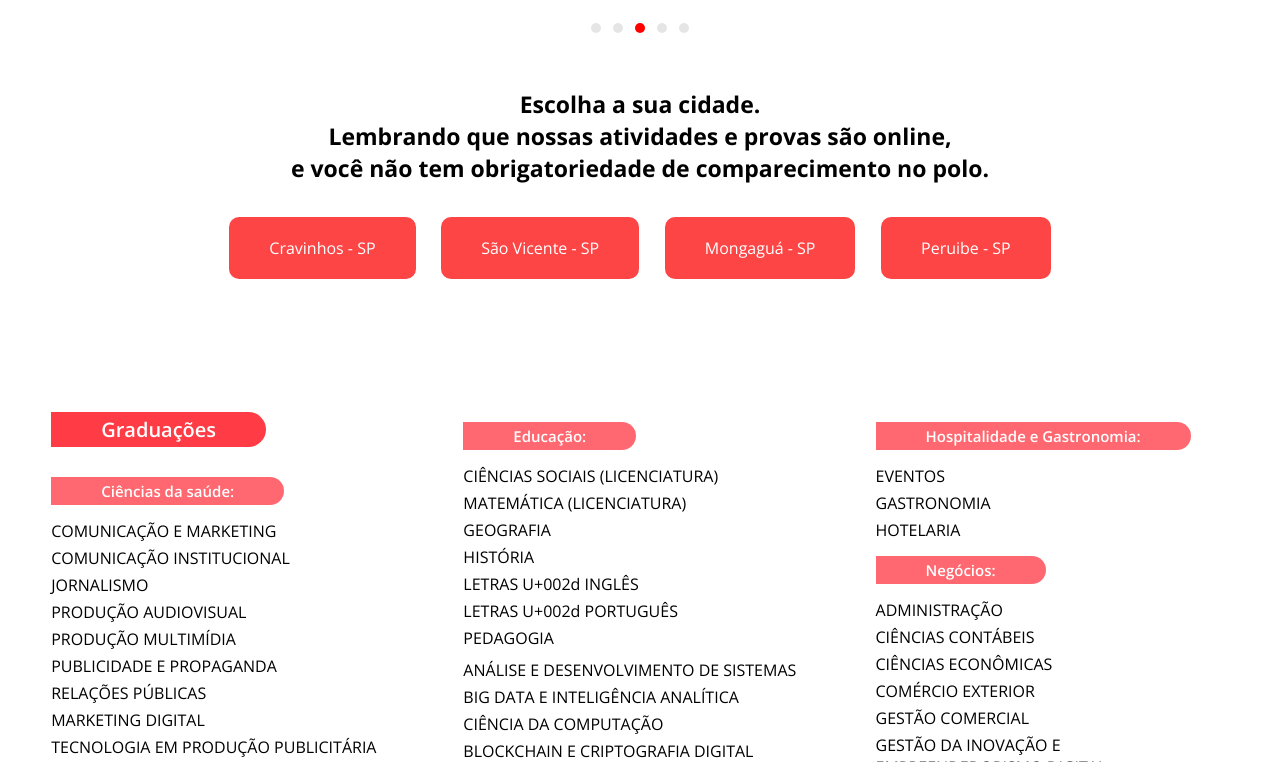
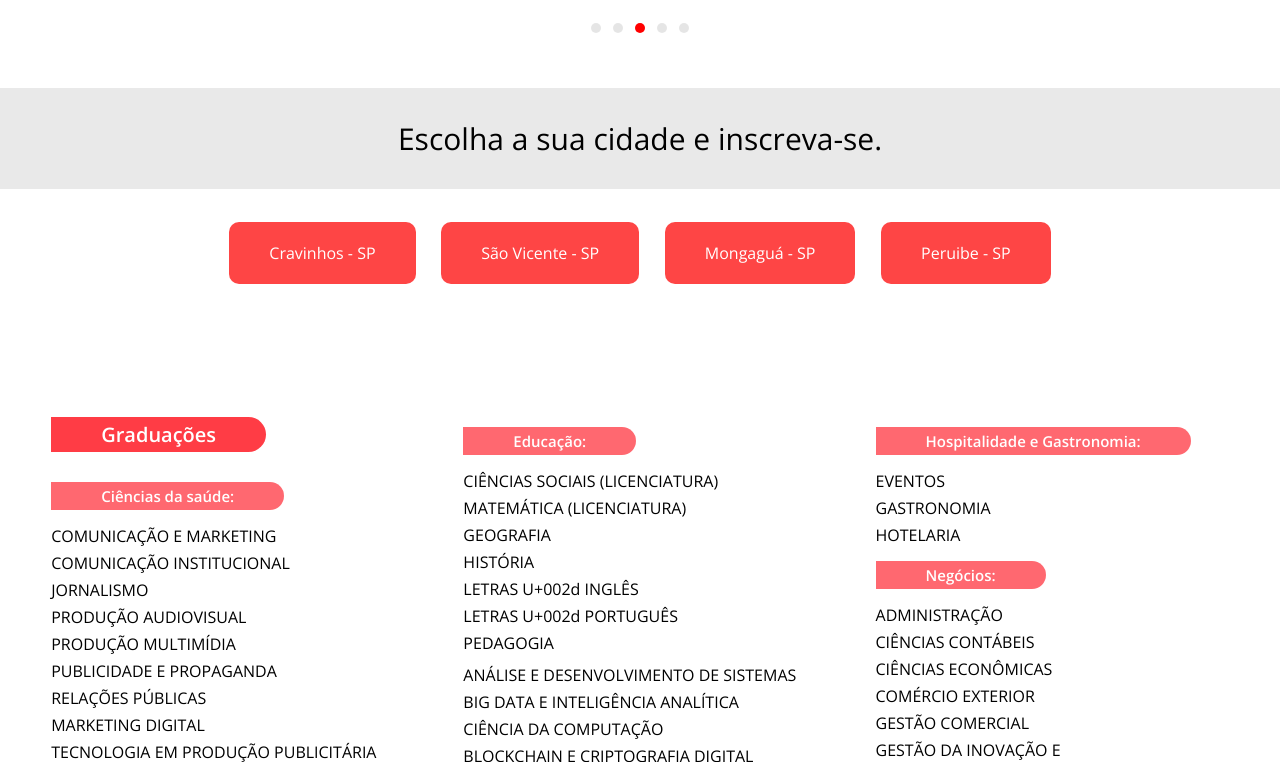
Before and after one commit to JLK-Tecnologias/Fmu, a Next.js app: page / in a window 1280 px wide. Shown: the part 1678-2440 px from the top of the page. Built offline with nearby package versions, Linux system fonts and the light colour scheme.

Commit message:
Final? não kkkk, ainda falta arrumar todo o codigo

```diff
--- a/app/components/Footer.module.css
+++ b/app/components/Footer.module.css
@@ -53,7 +53,7 @@ width: 30%;
     border-bottom: 1px solid white;
 }
 .box span{
-    font-size: 13px;
+    font-size: 16px;
 }
 .icon{
     display: inline-block;
--- a/app/components/NotFind.module.css
+++ b/app/components/NotFind.module.css
@@ -29,7 +29,7 @@
     height: 100%;
    }
    .imgmec{
-
+      margin-bottom: 150px;
    }
    .imgmec .image{
     width: 100%;
--- a/app/components/Section.most-wanted.js
+++ b/app/components/Section.most-wanted.js
@@ -154,15 +154,12 @@ export default function Wanted() {
         </Swiper>
 
         {/* {showPopup && <Popup handlePopupToggle={handlePopupToggle} />} */}
-
-        <div>
+      </Container>
+      <div>
           <div className={styles.divEscolha}>
-            <h2>
-              Escolha a sua cidade.
-              <br />
-              Lembrando que nossas atividades e provas são online, <br /> e você
-              não tem obrigatoriedade de comparecimento no polo.
-            </h2>
+            <h1>
+              Escolha a sua cidade e inscreva-se.
+            </h1>
           </div>
           <div className={styles.nav}>
             <a href="https://inscricoes.fmu.br?ag=545830182" target="_blank">
@@ -179,7 +176,6 @@ export default function Wanted() {
             </a>
           </div>
         </div>
-      </Container>
     </section>
   );
 }
--- a/app/components/Wanted.module.css
+++ b/app/components/Wanted.module.css
@@ -92,11 +92,18 @@
 }
 
 .divEscolha{
-text-align: center;
-margin-top: 50px;
+  background-color: #E9E9E9;
+  display: flex;
+  width: 100%;
+  padding: 30px 0;
+  align-items: center;
+  justify-content: center;
+  margin-top: 50px;
 }
-.divEscolha h2{
-  font-size: 23px;
+.divEscolha h1{
+  font-size: 30px;
+  padding: 0 60px;
+  font-weight: 400;
 }
 
 .nav{
--- a/app/components/footer.js
+++ b/app/components/footer.js
@@ -26,7 +26,7 @@ export default function Footer() {
           </div>
           <div className={styles.box}>
             <div>
-              <h3>ENDEREÇOS</h3>
+              {/* <h3>ENDEREÇOS</h3> */}
               <span>São Vicente - SP</span> <br />
               <span>Cravinhos - SP</span> <br />
               <span>Mongaguá - SP</span> <br />
```
